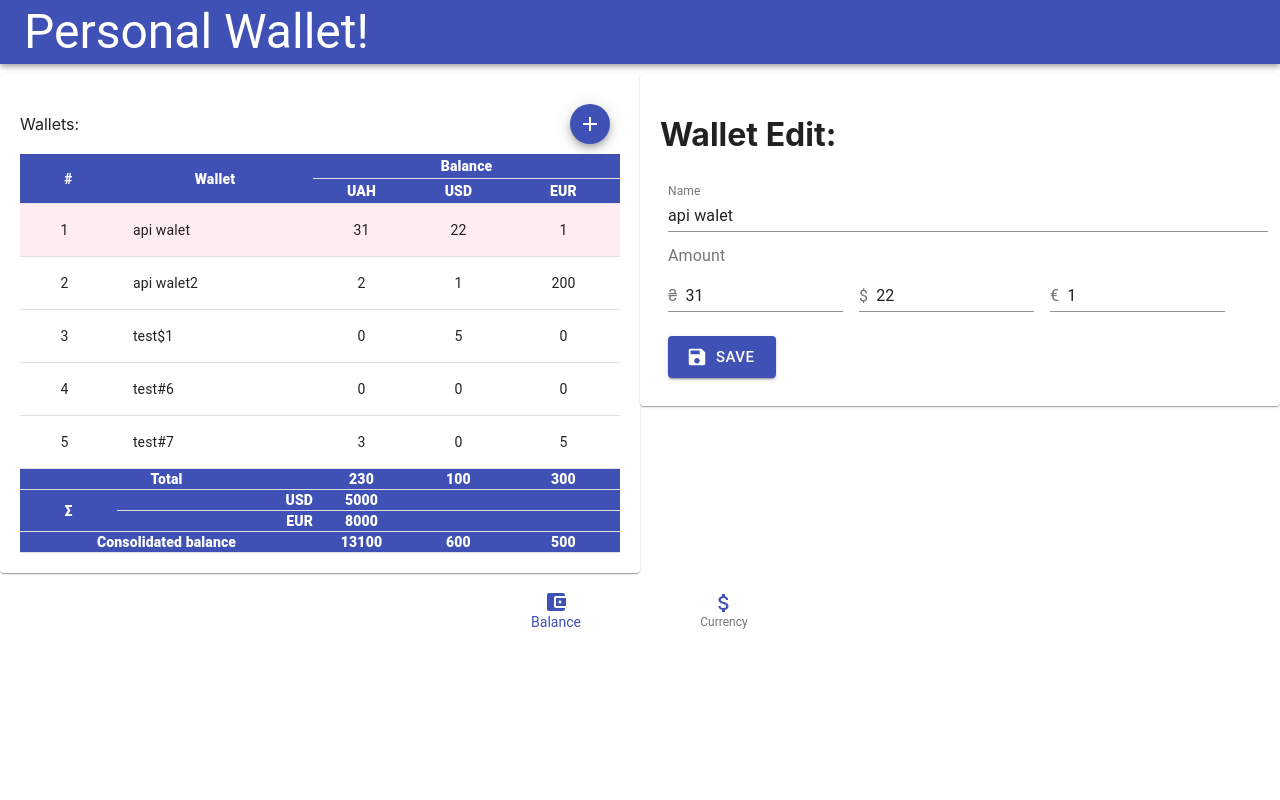
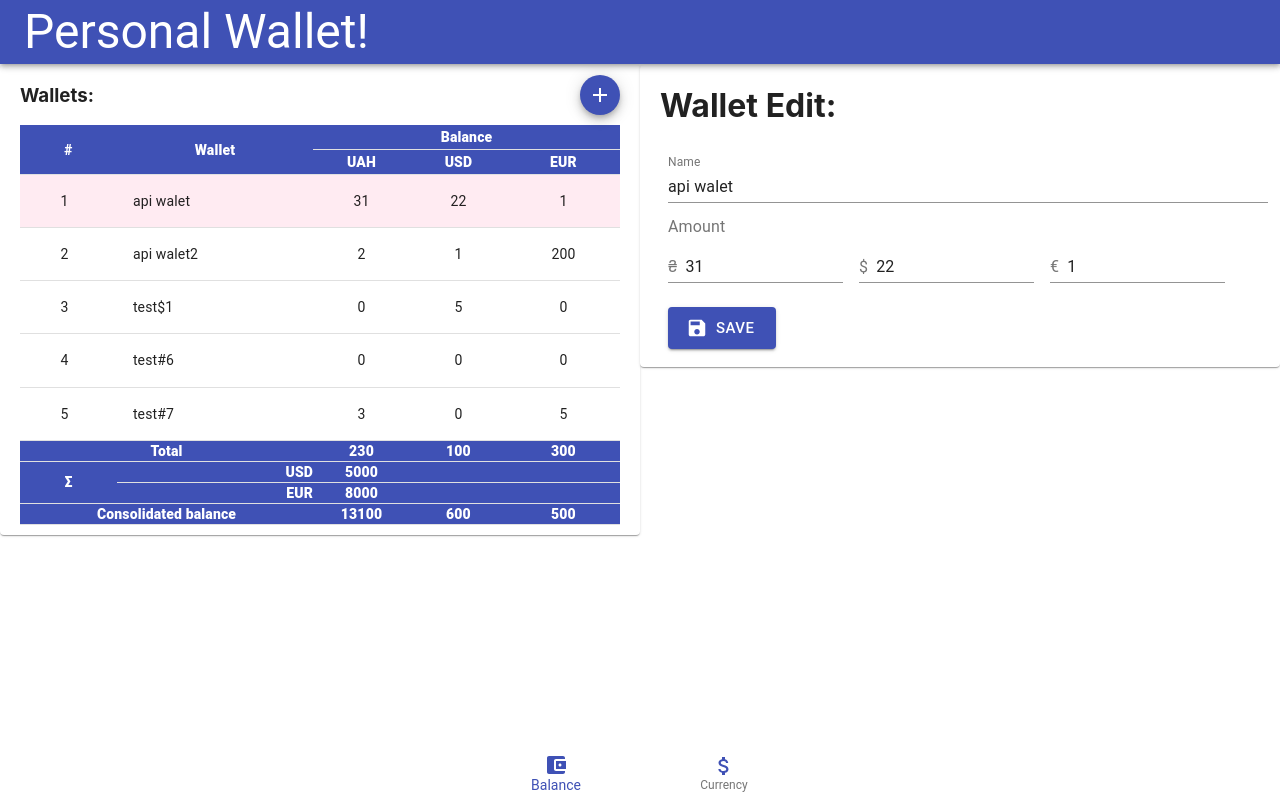
Before and after one commit to mvLaboratory/walletDemo, a React (Create React App) app: page / in a window 1280 px wide. Built offline with nearby package versions, Linux system fonts and the light colour scheme; data requests are answered from the project's data file.

Commit message:
page navigation + minor styles tweaks

```diff
--- a/src/App.css
+++ b/src/App.css
@@ -1,18 +1,24 @@
-:root {
-  /* --header-height: 64px;
-  --footer-height: 56px;
-  --body-height: 100%;
-  --bodycontent-height: 100%; */
-  /* calc(100% - var(--header-height) - var(--footer-height)); */
-  /* calc(100% - (var(--footer-height) / 2)); */
-}
-
 #root,
 html,
 body,
 .App {
   height: 100%;
   margin: 0;
+  display: flex;
+  flex-direction: column;
+}
+
+body {
+  display: flex;
+  flex-direction: column;
+  height: 100vh;
+}
+
+.BodyContainer {
+  display: flex;
+  flex-direction: column;
+
+  flex: 1 0 auto;
 }
 
 /* header {
--- a/src/App.js
+++ b/src/App.js
@@ -6,13 +6,28 @@ import {Footer, Header} from "./Components/Layouts";
 import "./App.css";
 
 function App() {
+  const appPages = {
+    balance: {id: 0, component: <BalancePage />},
+    currency: {id: 1, component: <div>currency</div>}
+  }
+  const defaultPage = appPages.balance;
+
+  const [activeTabId, setActiveTabId] = React.useState(defaultPage.id);
+
+  const getPageComponent = () => {
+    const pagesNames = Object.keys(appPages);
+    return (
+      (appPages[pagesNames[activeTabId]] || defaultPage).component
+    );
+  }
+
   return (
     <div className="App">
       <Header />
       <div className="BodyContainer">
-        <BalancePage />
+        {getPageComponent()}
       </div>
-      <Footer />
+      <Footer activeTabId={activeTabId} setActiveTabId={setActiveTabId}/>
     </div>
   );
 }
--- a/src/Components/Balance/BalancePage.js
+++ b/src/Components/Balance/BalancePage.js
@@ -65,9 +65,11 @@ class BalancePage extends React.Component {
   render() {
     const styles = {
       Paper: {
-        padding: 20,
-        marginTop: 10,
-        marginBottom: 10,
+        paddingLeft:20,
+        paddingRight:20,
+        paddingBottom:10,
+        marginTop: 1,
+        marginBottom: 1,
         overflowY: 'auto'
       }
     }
--- a/src/Components/Balance/NewWalletDialog.js
+++ b/src/Components/Balance/NewWalletDialog.js
@@ -19,7 +19,7 @@ const useStyles = makeStyles(theme => ({
       width: 'fit-content',
   },
   addButton: {
-    margin: "10px"
+    marginBottom: "0px"
   },
   formControl: {
       marginTop: theme.spacing(2),
--- a/src/Components/Balance/WalletsList.js
+++ b/src/Components/Balance/WalletsList.js
@@ -10,7 +10,7 @@ const styles = theme => ({
       display: "flex",
       justifyContent: "space-between",
       alignItems: "center"
-  }
+    }
   });
 
 
@@ -30,7 +30,7 @@ class WalletsList extends React.Component {
       <Paper style={styles.Paper}>
           <div className="Balance">
             <div className={classes.tableActions}>
-              <span>Wallets:</span>
+              <span><h3>Wallets:</h3></span>
               <NewWalletDialog addWalletHandler={addWalletHandler}/>
             </div>
             <div className="WalletsList">
--- a/src/Components/Layouts/Footer.js
+++ b/src/Components/Layouts/Footer.js
@@ -8,18 +8,19 @@ import AttachMoneyIcon from '@material-ui/icons/AttachMoney';
 const useStyles = makeStyles({
     root: {
       width: "100%",
+      flexShrink: 0,
+      maxHeight: "53px"
     }
   });
 
-  export default function Footer() {
+  export default function Footer({activeTabId, setActiveTabId}) {
     const classes = useStyles();
-    const [value, setValue] = React.useState(0);
 
     return (
       <BottomNavigation
-        value={value}
+        value={activeTabId}
         onChange={(event, newValue) => {
-          setValue(newValue);
+          setActiveTabId(newValue);
         }}
         showLabels
         className={classes.root}
```
